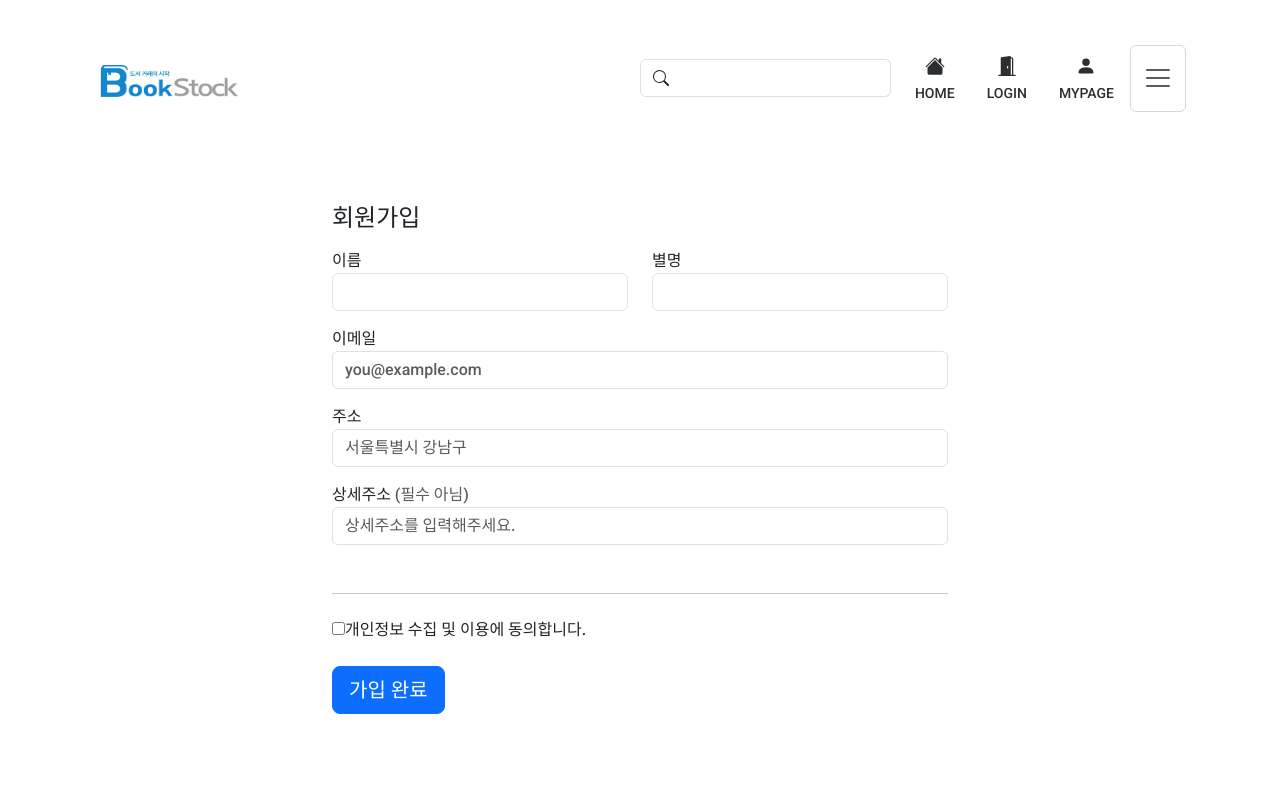
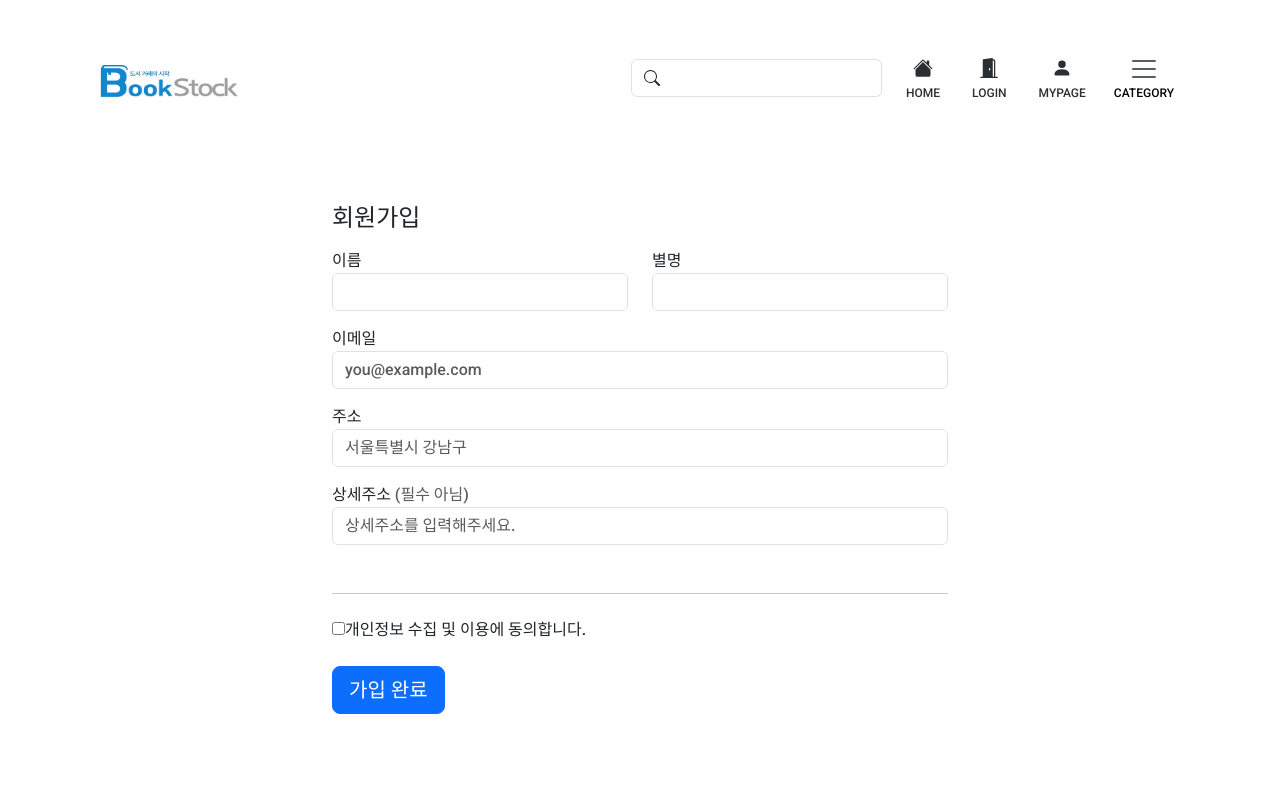
Before and after one commit to kimjun14/Bookstock, a React (Create React App) app in the folder bookstok-app/: page /register in a window 1280 px wide. Shown: the top 800 px of the page. Built offline with nearby package versions, Linux system fonts and the light colour scheme.

Commit message:
header.js/아이콘 수정/최한슬

```diff
--- a/bookstok-app/src/components/Layout/header.js
+++ b/bookstok-app/src/components/Layout/header.js
@@ -31,7 +31,7 @@ const Header = function () {
                                     <path d="M8.707 1.5a1 1 0 0 0-1.414 0L.646 8.146a.5.5 0 0 0 .708.708L8 2.207l6.646 6.647a.5.5 0 0 0 .708-.708L13 5.793V2.5a.5.5 0 0 0-.5-.5h-1a.5.5 0 0 0-.5.5v1.293L8.707 1.5Z" />
                                     <path d="m8 3.293 6 6V13.5a1.5 1.5 0 0 1-1.5 1.5h-9A1.5 1.5 0 0 1 2 13.5V9.293l6-6Z" />
                                 </svg>
-                                <span style={{ fontSize: '14px', marginTop: '7px' }}>HOME</span>
+                                <span style={{ fontSize: '12px', marginTop: '6px' }}>HOME</span>
                             </a>
                         </li>
                         <li className="nav-item">
@@ -39,7 +39,7 @@ const Header = function () {
                                 <svg xmlns="http://www.w3.org/2000/svg" width="20" height="20" fill="currentColor" className="bi bi-door-open-fill" viewBox="0 0 16 16">
                                     <path d="M1.5 15a.5.5 0 0 0 0 1h13a.5.5 0 0 0 0-1H13V2.5A1.5 1.5 0 0 0 11.5 1H11V.5a.5.5 0 0 0-.57-.495l-7 1A.5.5 0 0 0 3 1.5V15H1.5zM11 2h.5a.5.5 0 0 1 .5.5V15h-1V2zm-2.5 8c-.276 0-.5-.448-.5-1s.224-1 .5-1 .5.448.5 1-.224 1-.5 1z" />
                                 </svg>
-                                <span style={{ fontSize: '14px', marginTop: '7px' }}>LOGIN</span>
+                                <span style={{ fontSize: '12px', marginTop: '6px' }}>LOGIN</span>
                             </a>
                         </li>
 
@@ -56,7 +56,7 @@ const Header = function () {
                                 <svg xmlns="http://www.w3.org/2000/svg" width="20" height="20" fill="currentColor" className="bi bi-person-fill" viewBox="0 0 16 16">
                                     <path d="M3 14s-1 0-1-1 1-4 6-4 6 3 6 4-1 1-1 1H3Zm5-6a3 3 0 1 0 0-6 3 3 0 0 0 0 6Z" />
                                 </svg>
-                                <span style={{ fontSize: '14px', marginTop: '7px' }}>MYPAGE</span>
+                                <span style={{ fontSize: '12px', marginTop: '6px' }}>MYPAGE</span>
 
                             </a>
                         </li>
@@ -66,10 +66,11 @@ const Header = function () {
                                 <span className="text-body-tertiary">Toggleable via the navbar brand.</span>
                             </div>
                         </div>
+                        <button className="navbar-toggler border-0" type="button" data-bs-toggle="collapse" data-bs-target="#navbarToggleExternalContent" aria-controls="navbarToggleExternalContent" aria-expanded="false" aria-label="Toggle navigation" style={{ display: 'flex', flexDirection: 'column', alignItems: 'center', marginTop: '3px', color:'black' }}>
+                            <span className="navbar-toggler-icon"></span>
+                            <div style={{ fontSize: '12px',marginTop:'3.2px' }}>CATEGORY</div>
+                        </button>
 
-                        <button className="navbar-toggler" type="button" data-bs-toggle="collapse" data-bs-target="#navbarToggleExternalContent" aria-controls="navbarToggleExternalContent" aria-expanded="false" aria-label="Toggle navigation" >
-                            <span className="navbar-toggler-icon" ></span>
-                        </button>
                     </ul>
                 </div>
             </nav>
```
